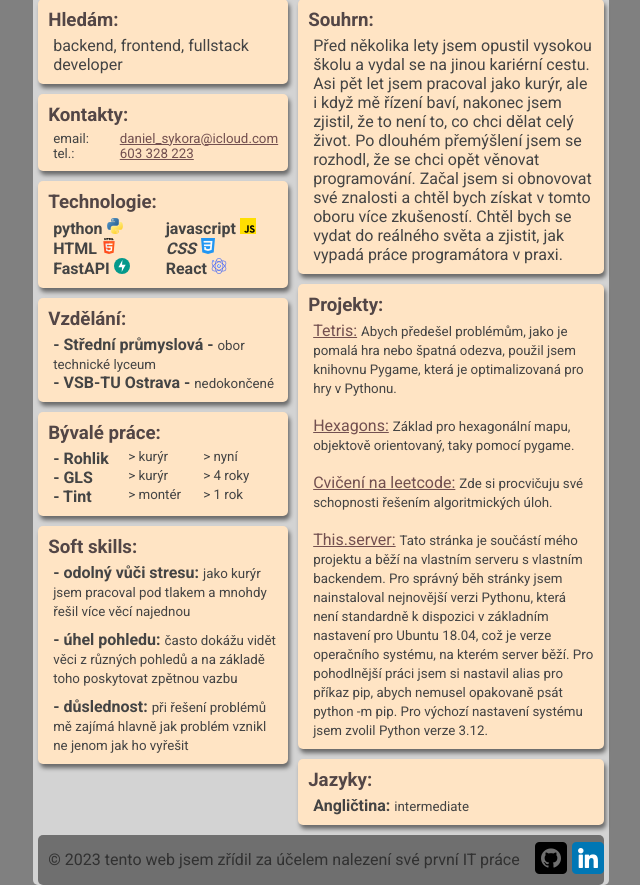
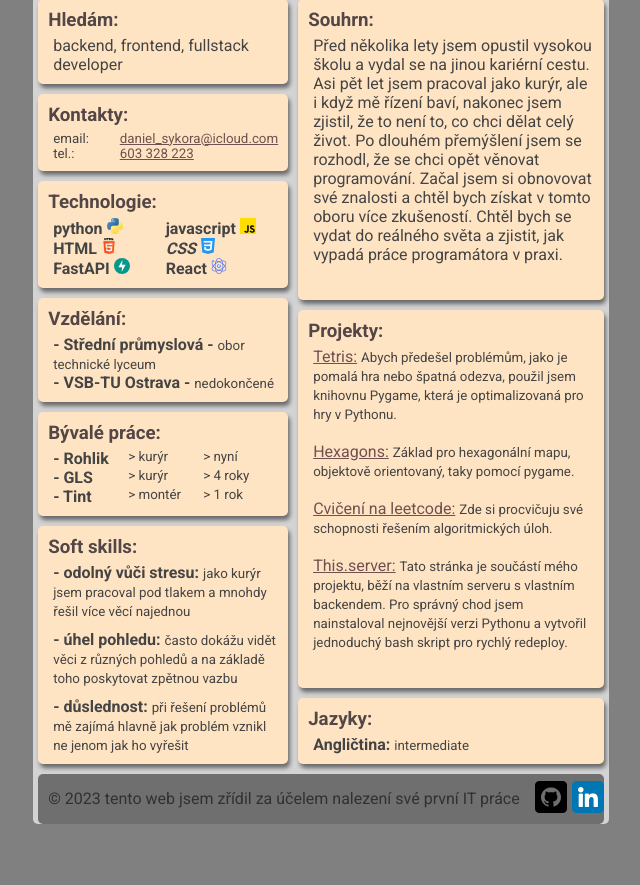
Before and after one commit to qwality/CV_for_server, a FastAPI app: page / in a window 1280 px wide. Shown: the part 172-1057 px from the top of the page, without its empty margins (319-959 px from the left). After the commit the page ends 996 px from the top, so only its background shows below. Run offline with FastAPI, Linux system fonts and the light colour scheme.

Commit message:
zestrucneni

```diff
--- a/templates/main_cv.html
+++ b/templates/main_cv.html
@@ -88,7 +88,7 @@
                         <br><br>
                         <a href="https://github.com/qwality/CV_for_server" target="_blank">This.server:</a>
                         <small>
-                            Tato stránka je součástí mého projektu a běží na vlastním serveru s vlastním backendem. Pro správný běh stránky jsem nainstaloval nejnovější verzi Pythonu, která není standardně k dispozici v základním nastavení pro Ubuntu 18.04, což je verze operačního systému, na kterém server běží. Pro pohodlnější práci jsem si nastavil alias pro příkaz pip, abych nemusel opakovaně psát python -m pip. Pro výchozí nastavení systému jsem zvolil Python verze 3.12.
+                            Tato stránka je součástí mého projektu, běží na vlastním serveru s vlastním backendem. Pro správný chod jsem nainstaloval nejnovější verzi Pythonu a vytvořil jednoduchý bash skript pro rychlý redeploy.
                         </small>
                     </p>
                 </div>
```
